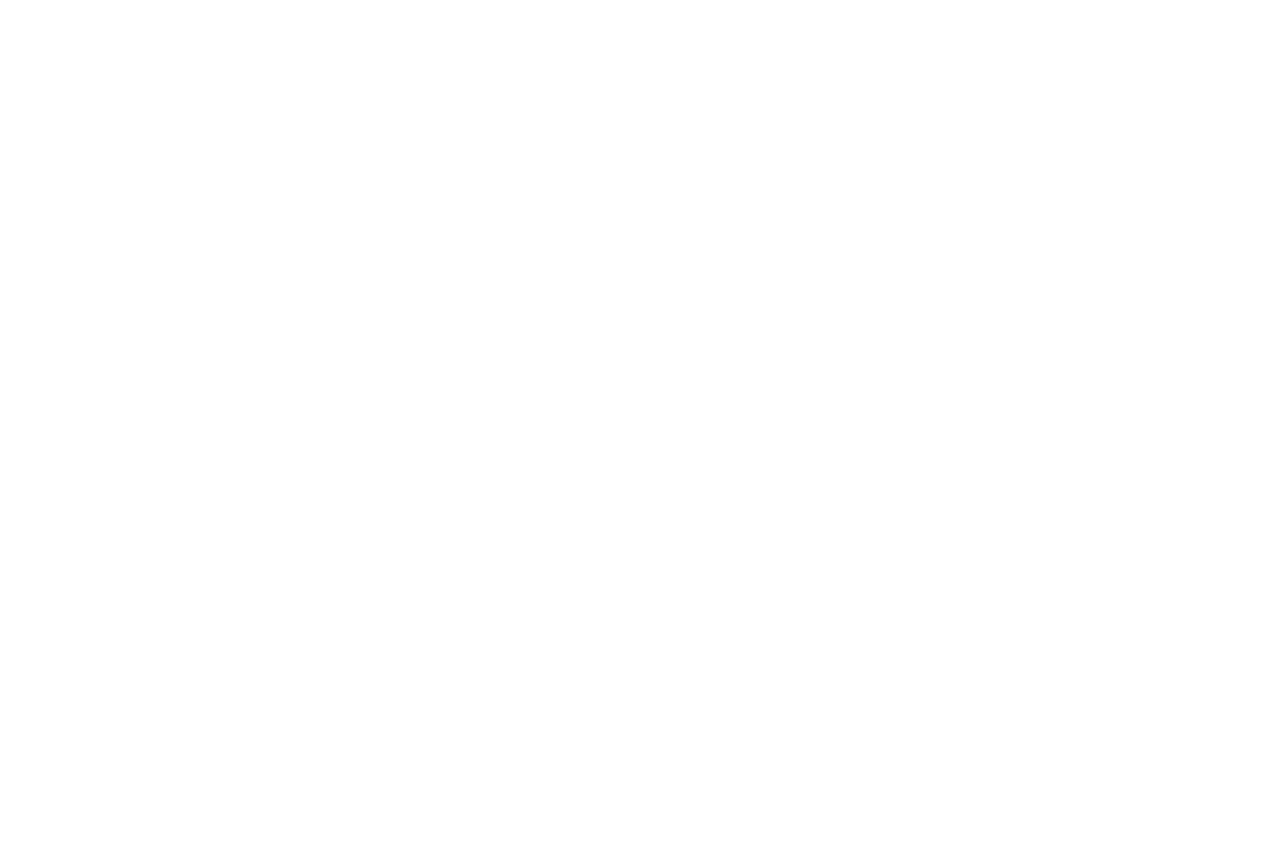
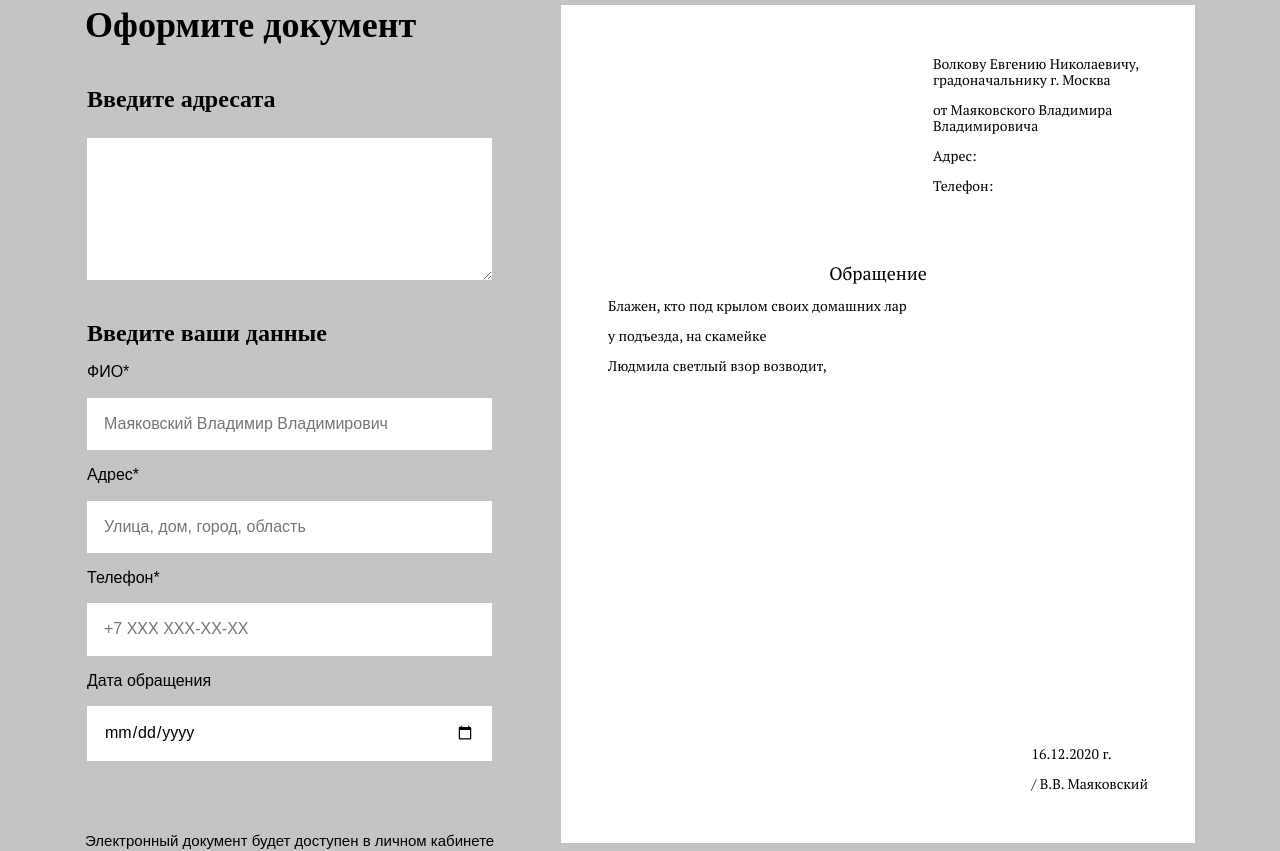
Before and after one commit to apl-by/sitizen-poet, a React (Create React App) app: page / in a window 1280 px wide. Shown: the part 2800-3651 px from the top of the page. Before the commit the page ends 2723 px from the top, so only its background shows below. Built offline with nearby package versions, Linux system fonts and the light colour scheme.

Commit message:
feat: create SubmitPage

```diff
--- a/src/components/App.js
+++ b/src/components/App.js
@@ -3,6 +3,7 @@ import MainPage from "./MainPage/MainPage";
 import Footer from "./Footer/Footer";
 import TagPage from "./TagPage/TagPage";
 import InputPage from "./InputPage/InputPage";
+import SubmitPage from "./SubmitPage/SubmitPage";
 
 function App() {
   return (
@@ -13,6 +14,7 @@ function App() {
 
       <TagPage />
       <InputPage />
+      <SubmitPage />
     </div>
   );
 }
--- a/src/components/InputPage/InputPage.js
+++ b/src/components/InputPage/InputPage.js
@@ -1,35 +1,35 @@
 function InputPage() {
   return (
-    <section class="application page__application">
-      <div class="application__top">
-        <button class="application__btn-back" type="button" aria-label="Назад"></button>
-        <p class="application__counter">2/3</p>
+    <section className="application page__application">
+      <div className="application__top">
+        <button className="application__btn-back" type="button" aria-label="Назад"></button>
+        <p className="application__counter">2/3</p>
       </div>
-      <h2 class="title application__title">Введите обращение</h2>
-      <p class="application__subtitle">Не больше 7 слов</p>
-      <form name="userWordsForm" class="form-findwords">
-        <input name="input" type="text" class="form-findwords__input" />
-        <input name="btn" type="submit" class="form-findwords__btn btn" value="Найти строки" />
+      <h2 className="title application__title">Введите обращение</h2>
+      <p className="application__subtitle">Не больше 7 слов</p>
+      <form name="userWordsForm" className="form-findwords">
+        <input name="input" type="text" className="form-findwords__input" />
+        <input name="btn" type="submit" className="form-findwords__btn btn" value="Найти строки" />
       </form>
 
-      <div class="form-strokes form-strokes__columns">
-        <ul class="form-strokes__list">
-          <li class="form-strokes__item">
-            <p class="form-strokes__input">Блажен, кто под крылом своих домашних лар</p>
-            <button type="button" class="btn btn_type_square form-strokes__btn-refresh"></button>
-            <button type="button" class="btn btn_type_square form-strokes__btn-push"></button>
+      <div className="form-strokes form-strokes__columns">
+        <ul className="form-strokes__list">
+          <li className="form-strokes__item">
+            <p className="form-strokes__input">Блажен, кто под крылом своих домашних лар</p>
+            <button type="button" className="btn btn_type_square form-strokes__btn-refresh"></button>
+            <button type="button" className="btn btn_type_square form-strokes__btn-push"></button>
           </li>
         </ul>
-        <div class="assembly form-strokes__assembly">
-          <ul class="assembly__list">
-            <li class="assembly__item">
-              <p class="assembly__text">Блажен, кто под крылом своих ДОМАШних лар</p>
-              <button type="button" class="assembly__btn-close"></button>
+        <div className="assembly form-strokes__assembly">
+          <ul className="assembly__list">
+            <li className="assembly__item">
+              <p className="assembly__text">Блажен, кто под крылом своих ДОМАШних лар</p>
+              <button type="button" className="assembly__btn-close"></button>
             </li>
           </ul>
         </div>
       </div>
-      <button type="button" class="application__control btn">
+      <button type="button" className="application__control btn">
         Далее
       </button>
     </section>
--- /dev/null
+++ b/src/components/SubmitPage/SubmitPage.js
@@ -0,0 +1,82 @@
+function SubmitPage() {
+  return (
+    <section className="application page__application">
+      <div className="application__top">
+        <button className="application__btn-back" type="button" aria-label="Назад"></button>
+        <p className="application__counter">3/3</p>
+      </div>
+      <form name="bioForm" className="form-bio">
+        <div className="form-bio__data">
+          <h2 className="title">Оформите документ</h2>
+          <fieldset className="fieldset form-bio__fieldset">
+            <h3 className="title title_size_medium form-bio__title">Введите адресата</h3>
+            <textarea className="form-bio__recipient"></textarea>
+          </fieldset>
+          <fieldset className="fieldset form-bio__fieldset">
+            <h3 className="title title_size_medium form-bio__title">Введите ваши данные</h3>
+            <label for="fio" className="form-bio__label">
+              ФИО*
+            </label>
+            <input
+              type="text"
+              name="fioInput"
+              id="fio"
+              placeholder="Маяковский Владимир Владимирович"
+              className="form-bio__input"
+            />
+            <label for="address" className="form-bio__label">
+              Адрес*
+            </label>
+            <input
+              type="text"
+              name="addressInput"
+              id="address"
+              placeholder="Улица, дом, город, область"
+              className="form-bio__input"
+            />
+            <label for="tel-number" className="form-bio__label">
+              Телефон*
+            </label>
+            <input
+              type="tel"
+              name="fiotelNumberInput"
+              id="tel-number"
+              placeholder="+7 XXX XXX-XX-XX"
+              className="form-bio__input"
+            />
+            <label for="date" className="form-bio__label">
+              Дата обращения
+            </label>
+            <input type="date" name="dateInput" id="date" placeholder="ДД.ММ.ГГГГ" className="form-bio__input" />
+          </fieldset>
+          <p className="form-bio__info">Электронный документ будет доступен в личном кабинете</p>
+        </div>
+        <div className="form-bio__preview">
+          <div className="preview">
+            <div className="preview__top">
+              <p className="preview__recipient">Волкову Евгению Николаевичу, градоначальнику г. Москва</p>
+              <p className="preview__sender">от Маяковского Владимира Владимировича</p>
+              <p className="preview__adress">Адрес:</p>
+              <p className="preview__tel">Телефон:</p>
+            </div>
+            <div className="preview__body">
+              <p className="preview__title">Обращение</p>
+              <div className="preview__main-text">
+                <p className="preview__stroke">Блажен, кто под крылом своих домашних лар</p>
+                <p className="preview__stroke">у подъезда, на скамейке</p>
+                <p className="preview__stroke">Людмила светлый взор возводит,</p>
+              </div>
+            </div>
+            <div className="preview__footer">
+              <p className="preview__date">16.12.2020 г.</p>
+              <p className="preview__signature">/ В.В. Маяковский</p>
+            </div>
+          </div>
+          <input type="submit" className="application__control btn" value="Далее" />
+        </div>
+      </form>
+    </section>
+  );
+}
+
+export default SubmitPage;
--- a/src/drafts/application-form-3.html
+++ b/src/drafts/application-form-3.html
@@ -70,7 +70,7 @@
                 class="form-bio__label"
               >Телефон*</label>
               <input
-                type="text"
+                type="tel"
                 name="fiotelNumberInput"
                 id="tel-number"
                 placeholder="+7 XXX XXX-XX-XX"
@@ -81,7 +81,7 @@
                 class="form-bio__label"
               >Дата обращения</label>
               <input
-                type="text"
+                type="date"
                 name="dateInput"
                 id="date"
                 placeholder="ДД.ММ.ГГГГ"
@@ -118,7 +118,7 @@
               </div>
             </div>
             <input
-              type="button"
+              type="submit"
               class="application__control btn"
               value="Далее"
             >
```
